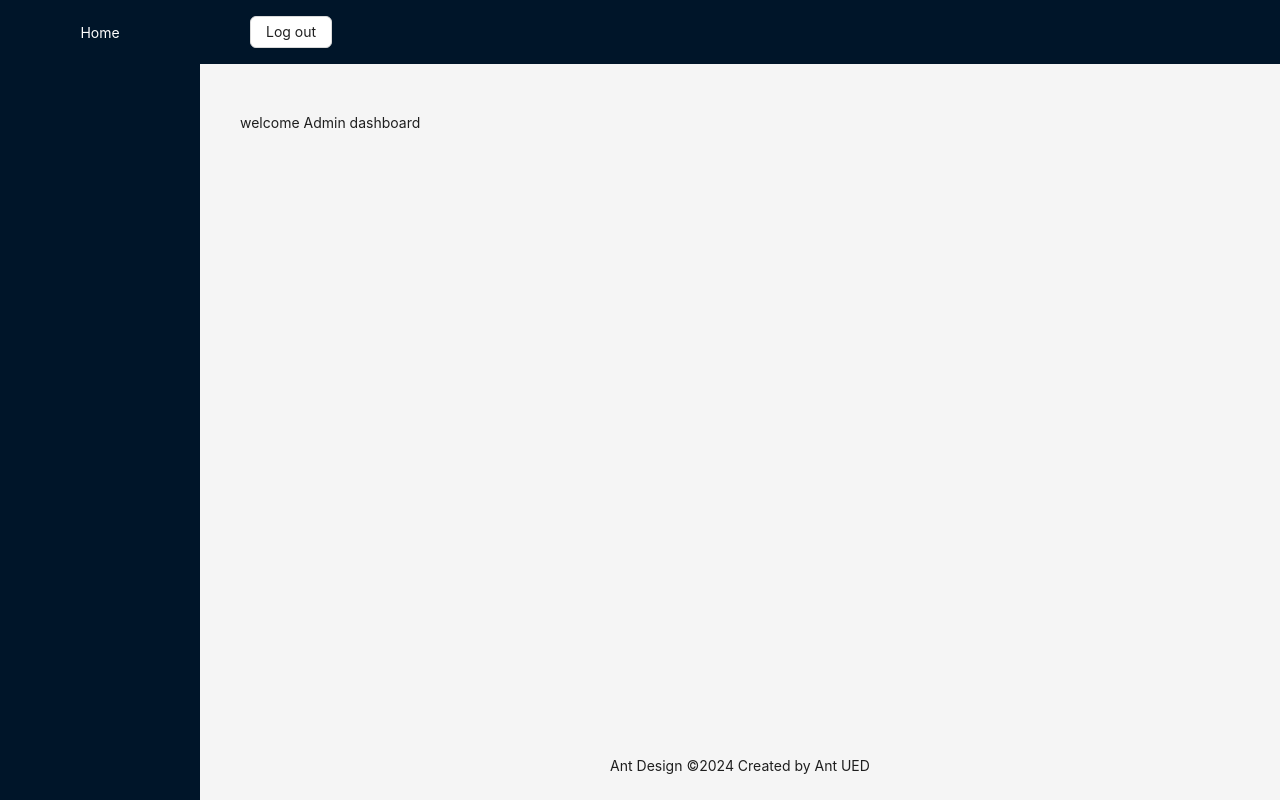
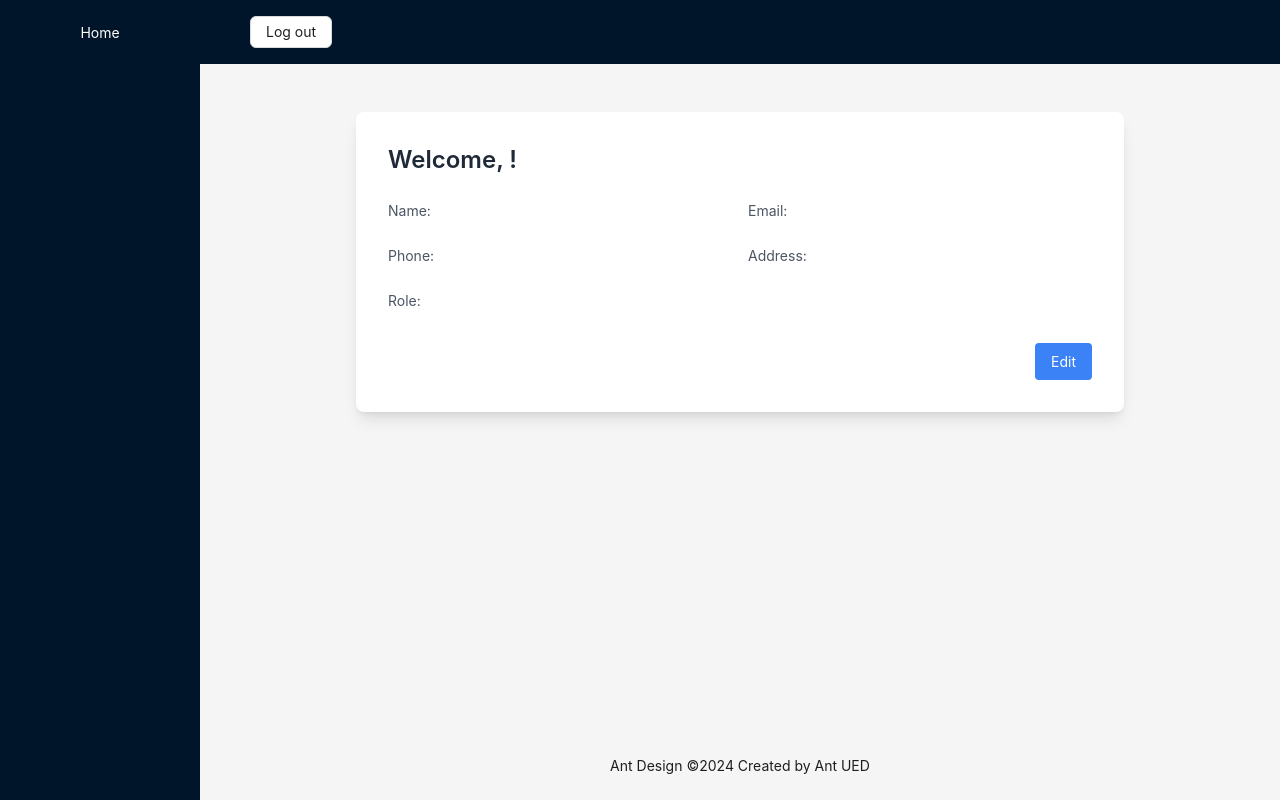
Before and after one commit to reshad21/nineam-frontend, a React (Vite) app: page /admin/dashboard in a window 1280 px wide. Built offline with nearby package versions, Linux system fonts and the light colour scheme.

Commit message:
create update user page

```diff
--- a/src/pages/Dashboard/Admin/AdminDashboard.tsx
+++ b/src/pages/Dashboard/Admin/AdminDashboard.tsx
@@ -1,7 +1,44 @@
+import { useAppSelector } from "../../../redux/hooks";
+
 const AdminDashboard = () => {
+  const { user } = useAppSelector((state) => state.auth);
+  console.log("existing user information =>", user);
+
   return (
-    <div>
-      <h1>welcome Admin dashboard</h1>
+    <div className="max-w-3xl mx-auto p-8 bg-white shadow-lg rounded-lg">
+      <h2 className="text-2xl font-semibold text-gray-800">
+        Welcome, {user?.name}!
+      </h2>
+      <div className="mt-6">
+        <div className="grid grid-cols-1 sm:grid-cols-2 gap-4">
+          <div className="flex flex-col">
+            <label className="text-gray-600 mb-2">Name:</label>
+            <p className="text-gray-800">{user?.name}</p>
+          </div>
+          <div className="flex flex-col">
+            <label className="text-gray-600 mb-2">Email:</label>
+            <p className="text-gray-800">{user?.email}</p>
+          </div>
+          <div className="flex flex-col">
+            <label className="text-gray-600 mb-2">Phone:</label>
+            <p className="text-gray-800">{user?.phone}</p>
+          </div>
+          <div className="flex flex-col">
+            <label className="text-gray-600 mb-2">Address:</label>
+            <p className="text-gray-800">{user?.address}</p>
+          </div>
+          <div className="flex flex-col">
+            <label className="text-gray-600 mb-2">Role:</label>
+            <p className="text-gray-800 capitalize">{user?.role}</p>
+          </div>
+        </div>
+
+        <div className="mt-6 text-right">
+          <button className="bg-blue-500 text-white py-2 px-4 rounded hover:bg-blue-600 transition duration-200">
+            Edit
+          </button>
+        </div>
+      </div>
     </div>
   );
 };
--- /dev/null
+++ b/src/pages/Dashboard/Admin/UpdateProfile.tsx
@@ -0,0 +1,38 @@
+import { Button, Col, Flex } from "antd";
+import BrForm from "../../../components/Form/BrForm";
+import BrInput from "../../../components/Form/BrInput";
+import { useAppSelector } from "../../../redux/hooks";
+
+const UpdateProfile = () => {
+  const { user } = useAppSelector((state) => state.auth);
+  console.log(user);
+
+  if (!user) return <div>Loading...</div>;
+
+  const defaultValues = {
+    name: user?.name,
+    address: user?.address,
+    email: user?.email,
+    phone: user?.phone,
+  };
+
+  const onSubmit = () => {
+    console.log("updating user information");
+  };
+
+  return (
+    <Flex justify="center" align="center">
+      <Col span={6}>
+        <BrForm onSubmit={onSubmit} defaultValues={defaultValues}>
+          <BrInput name="name" type="text" label="Name" />
+          <BrInput name="email" type="text" label="Email" />
+          <BrInput name="phone" type="text" label="Phone" />
+          <BrInput name="address" type="text" label="Address" />
+          <Button htmlType="submit">Update</Button>
+        </BrForm>
+      </Col>
+    </Flex>
+  );
+};
+
+export default UpdateProfile;
--- a/src/pages/Dashboard/Customer/CustomerDashboard.tsx
+++ /dev/null
@@ -1,9 +0,0 @@
-const CustomerDashboard = () => {
-  return (
-    <div>
-      <h1>this is customer or consumer dashboard</h1>
-    </div>
-  );
-};
-
-export default CustomerDashboard;
--- a/src/redux/features/auth/authSlice.ts
+++ b/src/redux/features/auth/authSlice.ts
@@ -4,6 +4,7 @@ export type TUser = {
     role: string;
     phone: string;
     name: string;
+    address: string;
     iat: number;
     exp: number;
 }
--- a/src/routes/admin.routes.tsx
+++ b/src/routes/admin.routes.tsx
@@ -2,17 +2,23 @@ import AdminDashboard from "../pages/Dashboard/Admin/AdminDashboard";
 import CreateBikepage from "../pages/Dashboard/Admin/ProductManagement/CreateBikePage";
 import UpdateBike from "../pages/Dashboard/Admin/ProductManagement/UpdateBike";
 import ViewAllBikePage from "../pages/Dashboard/Admin/ProductManagement/ViewAllBikePage";
+import UpdateProfile from "../pages/Dashboard/Admin/UpdateProfile";
 import AllUsers from "../pages/Dashboard/Admin/UserManagement/AllUsers";
 import CreateAdmin from "../pages/Dashboard/Admin/UserManagement/CreateAdmin";
 
 export const adminPaths = [
   {
-    name: "Dashboard",
+    name: "Profile Management",
     path: "dashboard",
     element: <AdminDashboard />,
   },
   {
-    name: "Product Management",
+    name: "Update Profile",
+    path: "update-profile",
+    element: <UpdateProfile />,
+  },
+  {
+    name: "Bike Management",
     children: [
       {
         name: "Create Bikes",
@@ -31,18 +37,9 @@ export const adminPaths = [
       },
     ],
   },
+
   {
-    name: "Bike Rent",
-    children: [
-      {
-        name: "Returned",
-        path: "returned-bike",
-        element: "returned",
-      },
-    ],
-  },
-  {
-    name: "User Management",
+    name: "Users Management",
     children: [
       {
         name: "Create Admin",
@@ -56,4 +53,15 @@ export const adminPaths = [
       },
     ],
   },
+
+  {
+    name: "Bike Rent",
+    children: [
+      {
+        name: "Returned",
+        path: "returned-bike",
+        element: "returned",
+      },
+    ],
+  },
 ];
--- a/src/routes/customer.routes.tsx
+++ /dev/null
@@ -1,19 +0,0 @@
-import CreateAdmin from "../pages/Dashboard/Admin/UserManagement/CreateAdmin";
-
-export const customerPaths = [
-  //   {
-  //     name: "Dashboard",
-  //     path: "dashboard",
-  //     element: <CustomerDashboard />,
-  //   },
-  {
-    name: "Bike",
-    children: [
-      {
-        name: "Rent Bike",
-        path: "rent-bike",
-        element: <CreateAdmin />,
-      },
-    ],
-  },
-];
--- a/src/routes/user.routes.tsx
+++ b/src/routes/user.routes.tsx
@@ -2,7 +2,7 @@ import UserDashboard from "../pages/Dashboard/User/UserDashboard";
 
 export const usersPaths = [
   {
-    name: "Dashboard",
+    name: "Profile Management",
     path: "dashboard",
     element: <UserDashboard />,
   },
```
